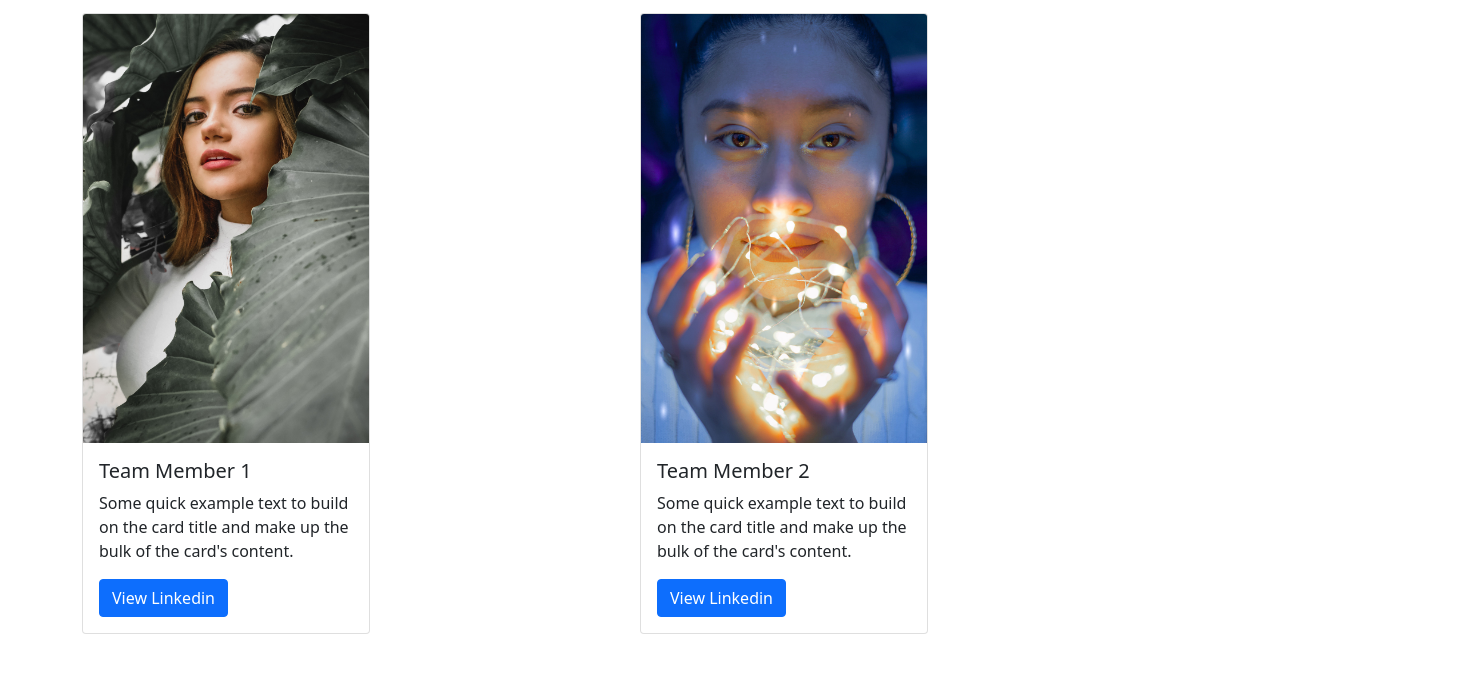
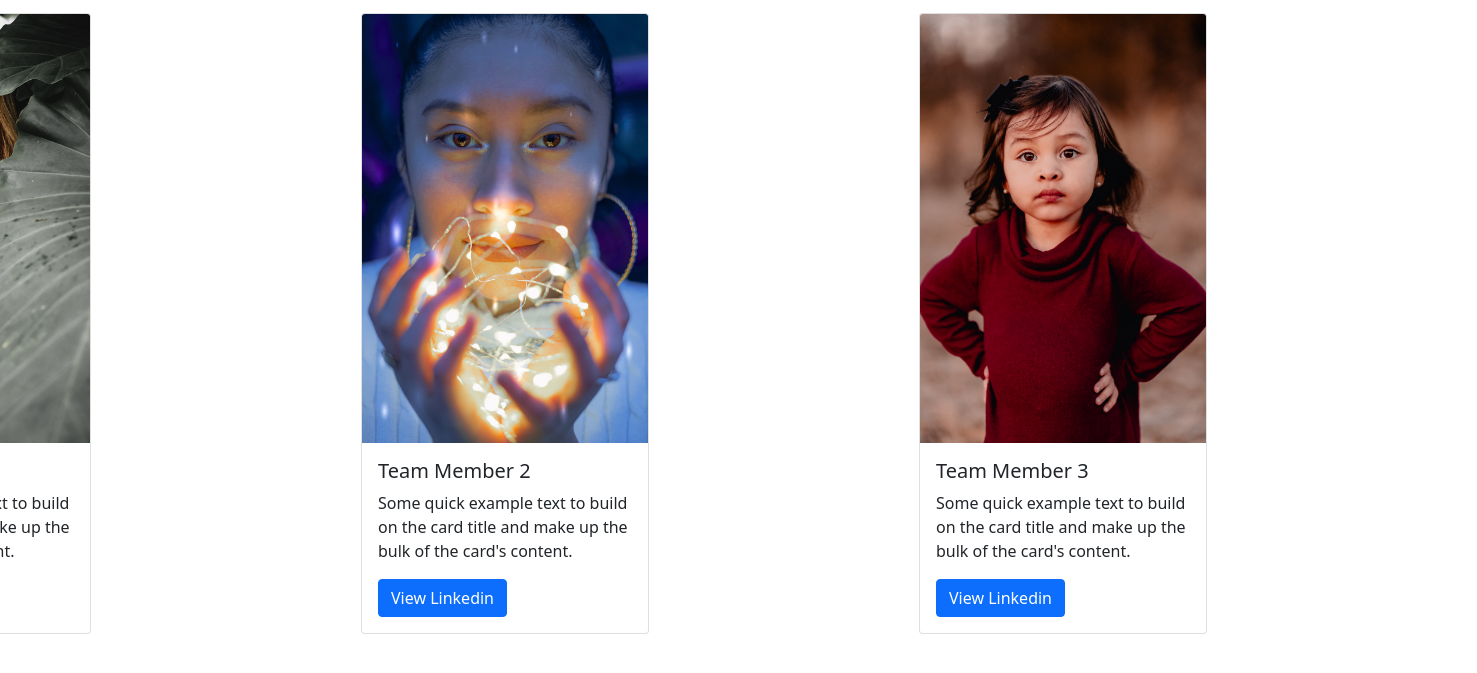
Before and after one commit to XRP97/HistoryOfInternet-Reference, a plain HTML site: page team.html in a window 1280 px wide. Shown: the part 59-732 px from the top of the page, 1477 px wide, since content can reach past the window. Drawn offline with nearby package versions, Linux system fonts and the light colour scheme.

Commit message:
Task: github pages trigger

```diff
--- a/team.html
+++ b/team.html
@@ -59,6 +59,18 @@
                 </div>
             </div>
         </div>
+        <div class="col-6">
+            <div class="card" style="width: 18rem;">
+                <img class="card-img-top" src="Images/Team3.jpg" alt="Card image cap">
+                <div class="card-body">
+                    <h5 class="card-title">Team Member 3</h5>
+                    <p class="card-text">Some quick example text to build on the card title and make up the bulk of the
+                        card's
+                        content.</p>
+                    <a href="#" class="btn btn-primary">View Linkedin</a>
+                </div>
+            </div>
+        </div>
     </div>
 </div>
 
```
Also changed, not shown: about.html (+1 -0 lines).
